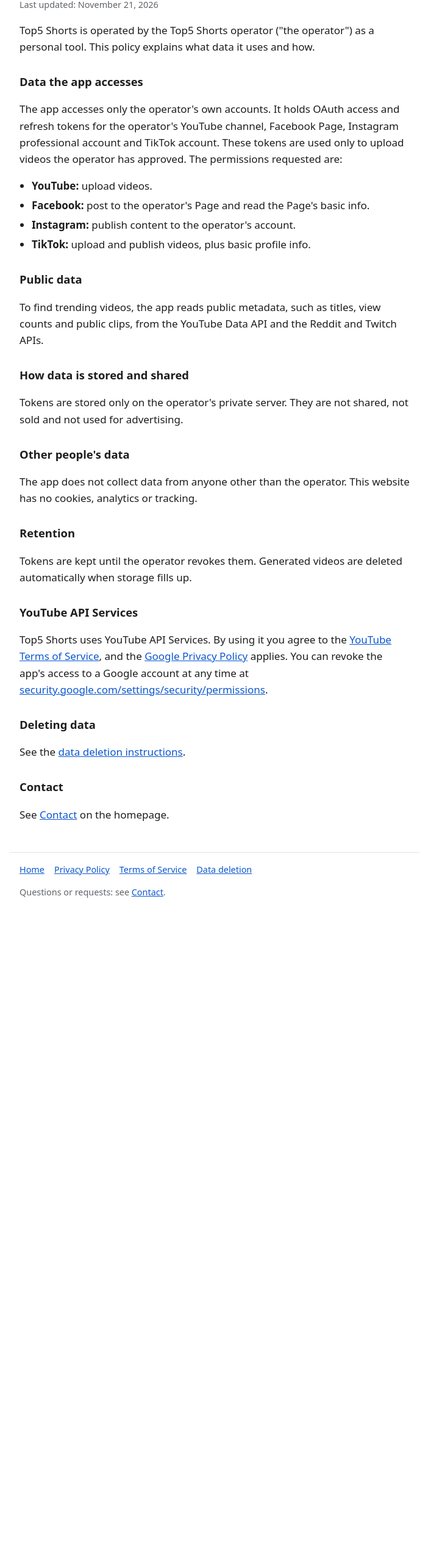
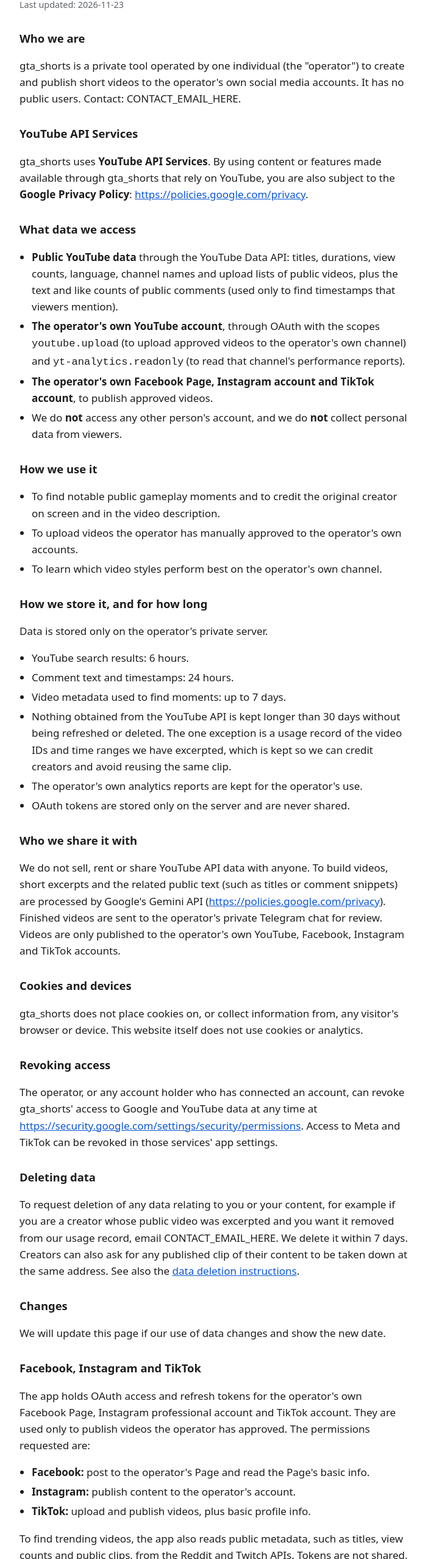
Before and after one commit to Potato-dragon/Potato-dragon.github.io, a plain HTML site: page privacy/index.html in a window 1280 px wide. Shown: the part 115-2671 px from the top of the page at 61% size, without its empty margins (288-990 px from the left). Before the commit the page ends 1636 px from the top, so only its background shows below. Drawn offline with Linux system fonts and the light colour scheme.

Commit message:
Add YouTube-audit privacy and terms pages at /privacy.html and /terms.html
Old /privacy/ and /terms/ URLs serve the same content; TikTok/Meta section kept.

Co-Authored-By: Claude Sonnet 5.5 <noreply@anthropic.com>
Claude-Session: https://claude.ai/code/session_01EfzxAicpxCjp55tsffH1Lo

```diff
--- a/privacy/index.html
+++ b/privacy/index.html
@@ -3,49 +3,75 @@
 <head>
 <meta charset="utf-8">
 <meta name="viewport" content="width=device-width, initial-scale=1">
-<title>Privacy Policy · Top5 Shorts</title>
-<meta name="description" content="Privacy Policy for Top5 Shorts.">
+<title>Privacy Policy · gta_shorts</title>
+<meta name="description" content="Privacy Policy for gta_shorts.">
+<link rel="canonical" href="https://potato-dragon.github.io/privacy.html">
 <link rel="stylesheet" href="/style.css">
 </head>
 <body>
-<header><a href="/">Top5 Shorts</a></header>
+<header><a href="/">gta_shorts</a> · <a href="/privacy.html">Privacy</a> · <a href="/terms.html">Terms</a></header>
 <main>
-<h1>Privacy Policy</h1>
-<p class="updated">Last updated: November 21, 2026</p>
-<p>Top5 Shorts is operated by the Top5 Shorts operator ("the operator") as a personal tool. This policy explains what data it uses and how.</p>
+<h1>Privacy Policy: gta_shorts</h1>
+<p class="updated">Last updated: 2026-11-23</p>
 
-<h2>Data the app accesses</h2>
-<p>The app accesses only the operator's own accounts. It holds OAuth access and refresh tokens for the operator's YouTube channel, Facebook Page, Instagram professional account and TikTok account. These tokens are used only to upload videos the operator has approved. The permissions requested are:</p>
+<h2>Who we are</h2>
+<p>gta_shorts is a private tool operated by one individual (the "operator") to create and publish short videos to the operator's own social media accounts. It has no public users. Contact: CONTACT_EMAIL_HERE.</p>
+
+<h2>YouTube API Services</h2>
+<p>gta_shorts uses <strong>YouTube API Services</strong>. By using content or features made available through gta_shorts that rely on YouTube, you are also subject to the <strong>Google Privacy Policy</strong>: <a href="https://policies.google.com/privacy">https://policies.google.com/privacy</a>.</p>
+
+<h2>What data we access</h2>
 <ul>
-<li><strong>YouTube:</strong> upload videos.</li>
+<li><strong>Public YouTube data</strong> through the YouTube Data API: titles, durations, view counts, language, channel names and upload lists of public videos, plus the text and like counts of public comments (used only to find timestamps that viewers mention).</li>
+<li><strong>The operator's own YouTube account</strong>, through OAuth with the scopes <code>youtube.upload</code> (to upload approved videos to the operator's own channel) and <code>yt-analytics.readonly</code> (to read that channel's performance reports).</li>
+<li><strong>The operator's own Facebook Page, Instagram account and TikTok account</strong>, to publish approved videos.</li>
+<li>We do <strong>not</strong> access any other person's account, and we do <strong>not</strong> collect personal data from viewers.</li>
+</ul>
+
+<h2>How we use it</h2>
+<ul>
+<li>To find notable public gameplay moments and to credit the original creator on screen and in the video description.</li>
+<li>To upload videos the operator has manually approved to the operator's own accounts.</li>
+<li>To learn which video styles perform best on the operator's own channel.</li>
+</ul>
+
+<h2>How we store it, and for how long</h2>
+<p>Data is stored only on the operator's private server.</p>
+<ul>
+<li>YouTube search results: 6 hours.</li>
+<li>Comment text and timestamps: 24 hours.</li>
+<li>Video metadata used to find moments: up to 7 days.</li>
+<li>Nothing obtained from the YouTube API is kept longer than 30 days without being refreshed or deleted. The one exception is a usage record of the video IDs and time ranges we have excerpted, which is kept so we can credit creators and avoid reusing the same clip.</li>
+<li>The operator's own analytics reports are kept for the operator's use.</li>
+<li>OAuth tokens are stored only on the server and are never shared.</li>
+</ul>
+
+<h2>Who we share it with</h2>
+<p>We do not sell, rent or share YouTube API data with anyone. To build videos, short excerpts and the related public text (such as titles or comment snippets) are processed by Google's Gemini API (<a href="https://policies.google.com/privacy">https://policies.google.com/privacy</a>). Finished videos are sent to the operator's private Telegram chat for review. Videos are only published to the operator's own YouTube, Facebook, Instagram and TikTok accounts.</p>
+
+<h2>Cookies and devices</h2>
+<p>gta_shorts does not place cookies on, or collect information from, any visitor's browser or device. This website itself does not use cookies or analytics.</p>
+
+<h2>Revoking access</h2>
+<p>The operator, or any account holder who has connected an account, can revoke gta_shorts' access to Google and YouTube data at any time at <a href="https://security.google.com/settings/security/permissions">https://security.google.com/settings/security/permissions</a>. Access to Meta and TikTok can be revoked in those services' app settings.</p>
+
+<h2>Deleting data</h2>
+<p>To request deletion of any data relating to you or your content, for example if you are a creator whose public video was excerpted and you want it removed from our usage record, email CONTACT_EMAIL_HERE. We delete it within 7 days. Creators can also ask for any published clip of their content to be taken down at the same address. See also the <a href="/data-deletion/">data deletion instructions</a>.</p>
+
+<h2>Changes</h2>
+<p>We will update this page if our use of data changes and show the new date.</p>
+
+<h2>Facebook, Instagram and TikTok</h2>
+<p>The app holds OAuth access and refresh tokens for the operator's own Facebook Page, Instagram professional account and TikTok account. They are used only to publish videos the operator has approved. The permissions requested are:</p>
+<ul>
 <li><strong>Facebook:</strong> post to the operator's Page and read the Page's basic info.</li>
 <li><strong>Instagram:</strong> publish content to the operator's account.</li>
 <li><strong>TikTok:</strong> upload and publish videos, plus basic profile info.</li>
 </ul>
-
-<h2>Public data</h2>
-<p>To find trending videos, the app reads public metadata, such as titles, view counts and public clips, from the YouTube Data API and the Reddit and Twitch APIs.</p>
-
-<h2>How data is stored and shared</h2>
-<p>Tokens are stored only on the operator's private server. They are not shared, not sold and not used for advertising.</p>
-
-<h2>Other people's data</h2>
-<p>The app does not collect data from anyone other than the operator. This website has no cookies, analytics or tracking.</p>
-
-<h2>Retention</h2>
-<p>Tokens are kept until the operator revokes them. Generated videos are deleted automatically when storage fills up.</p>
-
-<h2>YouTube API Services</h2>
-<p>Top5 Shorts uses YouTube API Services. By using it you agree to the <a href="https://www.youtube.com/t/terms">YouTube Terms of Service</a>, and the <a href="https://policies.google.com/privacy">Google Privacy Policy</a> applies. You can revoke the app's access to a Google account at any time at <a href="https://security.google.com/settings/security/permissions">security.google.com/settings/security/permissions</a>.</p>
-
-<h2>Deleting data</h2>
-<p>See the <a href="/data-deletion/">data deletion instructions</a>.</p>
-
-<h2>Contact</h2>
-<p>See <a href="/#contact">Contact</a> on the homepage.</p>
+<p>To find trending videos, the app also reads public metadata, such as titles, view counts and public clips, from the Reddit and Twitch APIs. Tokens are not shared, not sold and not used for advertising, and are kept until the operator revokes them. Generated videos are deleted automatically when storage fills up. The app does not collect data from anyone other than the operator.</p>
 </main>
 <footer>
-<nav><a href="/">Home</a><a href="/privacy/">Privacy Policy</a><a href="/terms/">Terms of Service</a><a href="/data-deletion/">Data deletion</a></nav>
+<nav><a href="/">Home</a><a href="/privacy.html">Privacy Policy</a><a href="/terms.html">Terms of Service</a><a href="/data-deletion/">Data deletion</a></nav>
 <p>Questions or requests: see <a href="/#contact">Contact</a>.</p>
 </footer>
 </body>
```
Also changed, not shown: index.html (+8 -7 lines), privacy.html (added, +78 -0 lines), terms.html (added, +30 -0 lines), terms/index.html (+15 -21 lines).
